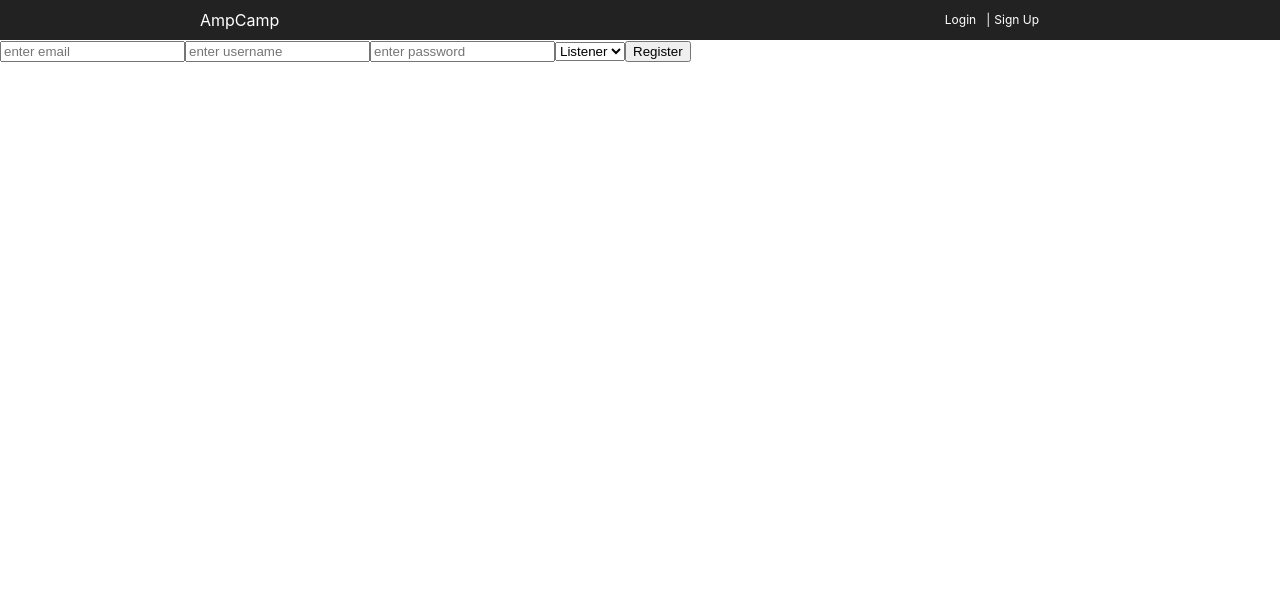
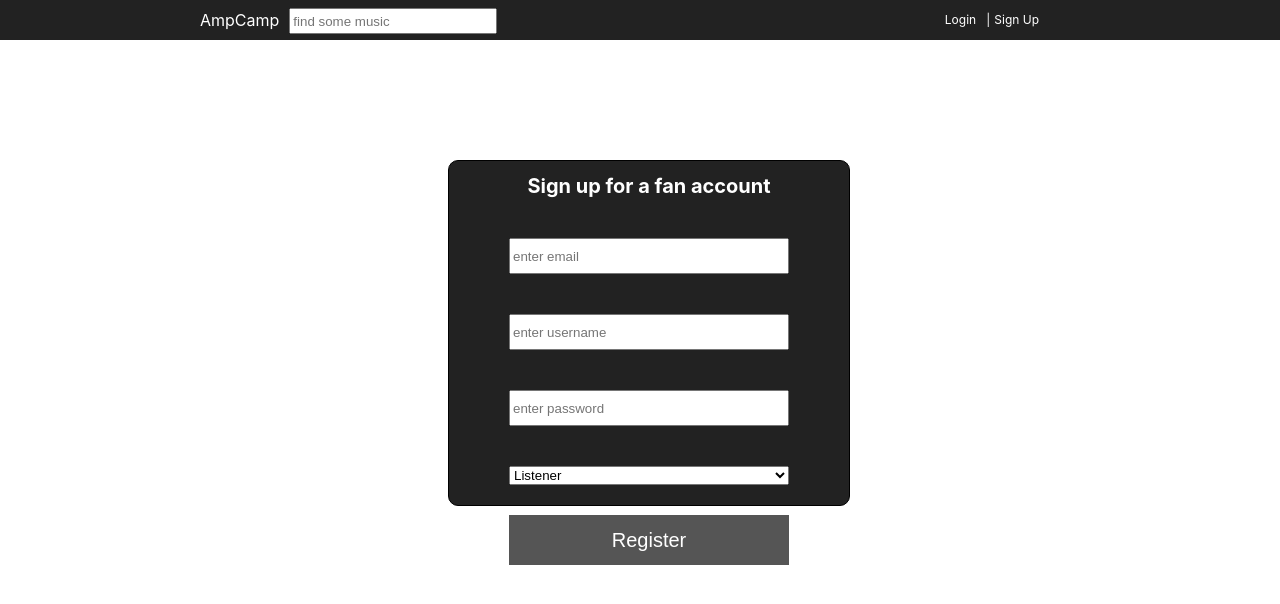
Before and after one commit to CampbellOleson/AmpCamp, a React (Create React App) app in the folder client/: page /#/register in a window 1280 px wide. Shown: the top 604 px of the page. Built offline with nearby package versions, Linux system fonts and the light colour scheme.

Commit message:
better functionality of login, signup and register popup

```diff
--- a/client/src/components/Login.js
+++ b/client/src/components/Login.js
@@ -1,11 +1,12 @@
 import React, { Component } from "react";
 import { Mutation } from "react-apollo";
 import Mutations from '../graphql/mutations.js'
+import './LoginForm.css'
 const { LOGIN_USER } = Mutations
-
 // loginUser may be login from auth.js
 
 class Login extends Component {
+
   constructor(props) {
     super(props);
 
@@ -13,31 +14,27 @@ class Login extends Component {
       username: "",
       password: "",
       errors: []
+    };
 
-    };
+
   }
 
-  //   componentWillReceiveProps(nextProps){
-  // console.log('hi!')
-  //   }
-
   updateCache(client, { data }) {
-    // console.log(data);
     client.writeData({
       data: { isLoggedIn: data.login.loggedIn }
     });
   }
-
 
   update(field) {
     return e => this.setState({ [field]: e.target.value });
   }
 
   render() {
+
     return (
       <Mutation
         mutation={LOGIN_USER}
-        onError={err => { this.setState({errors:err.graphQLErrors[0].message})}}
+        onError={err => { this.setState({ errors: err.graphQLErrors[0].message }) }}
         onCompleted={data => {
 
           const { token, username } = data.login;
@@ -49,7 +46,7 @@ class Login extends Component {
       >
         {login => (
           <div>
-            <form
+            <form id="login-form" className="log-form"
               onSubmit={e => {
                 e.preventDefault();
                 login({
@@ -60,26 +57,33 @@ class Login extends Component {
                 });
               }}
             >
-              <div>{this.state.errors}</div>
+
+              <div className="login-errors">{this.state.errors}</div>
+              <label labelfor="username">username</label>
               <input
                 value={this.state.username}
+                name="username"
                 onChange={this.update("username")}
-                placeholder="Username"
+
+                id="username"
               />
+              <label htmlFor="passWord">password</label>
 
               <input
+                name="passWord"
                 value={this.state.password}
                 onChange={this.update("password")}
                 type="password"
+                id="passWord"
                 placeholder="Password"
               />
               <button type="submit">Log In</button>
             </form>
+
           </div>
         )}
       </Mutation>
     );
   }
 }
-
 export default Login;
--- /dev/null
+++ b/client/src/components/LoginForm.css
@@ -0,0 +1,70 @@
+.log-form{
+    width: 400px;
+    margin: 0 auto;
+    height: 50%;
+    position: absolute;
+    left: 35%;
+    top: 20%;
+    background-color: #222;
+    height: 33%;
+    border-radius: 10px;
+    height: 43%;
+    border: 1px solid black;
+    display: grid;
+
+}
+
+.login-content{
+      width: 80%;
+    display: grid;
+    margin: auto;
+}
+
+.log-form h1{
+    text-align: center;
+    color: white;
+    font-size: 20px;
+    margin-bottom: 20px;
+}
+
+.log-form input{
+    display: block;
+    margin: auto;
+    margin: 20px;
+    height: 30px;
+}
+
+.log-form select{
+    display: block;
+    margin: auto;
+    margin: 20px;
+}
+
+.log-form button{
+display: block;
+    margin: auto;
+
+    height: 50px;
+    color: white;
+    font-size: 20px;
+    background-color: #555;
+    border: 0;
+    margin: 10px 20px 30px;
+}
+
+.login-errors {
+    margin: auto;
+    padding-bottom: px;
+    color: red;
+    margin-top: -13px;
+}
+
+.login-label{
+    color: white;
+    margin:20px;
+}
+
+
+.hide{
+    display: none;
+}
--- a/client/src/components/Nav.css
+++ b/client/src/components/Nav.css
@@ -5,8 +5,9 @@ ul{
 }
 
 .nav-search{
-margin-top: 11px;
-
+margin-top: 8px;
+height: 20px;
+width: 200px;
 }
 
 .outer-nav-container{
--- a/client/src/components/Nav.js
+++ b/client/src/components/Nav.js
@@ -3,20 +3,21 @@ import { ApolloConsumer } from "react-apollo";
 import { Link } from "react-router-dom";
 import { Query } from "react-apollo";
 import Queries from "../graphql/queries";
-import './Register.css'
+import './RegisterPopup.css'
 import './Nav.css'
 const { IS_LOGGED_IN } = Queries;
-
 const Nav = props => {
 
-  const revealRegister = () => {
+
+  const showRegister = () => {
     let regform = document.getElementById('reg-form')
-    if (regform.className === 'hideRegister') {
-      regform.className = 'showRegister'
-    } else {
-      regform.className = 'hideRegister'
-    }
+    regform.classList = 'showRegister'
 
+  }
+
+  const hideRegister = () => {
+    let regform = document.getElementById('reg-form')
+    regform.classList = 'hideRegister'
   }
 
   return (
@@ -32,7 +33,6 @@ const Nav = props => {
                     <div className="nav">
                       <ul className="logo">AmpCamp</ul>
                       <ul>
-                        <input type="text" className="nav-search" placeholder="find some music"></input>
                         <li><a>Profile</a>
                           <ul>
                             <li><a onClick={e => {
@@ -45,19 +45,22 @@ const Nav = props => {
                           </ul>
                         </li>
                       </ul>
+                      <input type="text" className="nav-search" placeholder="find some music"></input>
                     </div>
                   </div>
                 )
               } else {
                 return (
+
                   <div className="outer-nav-container">
 
                     <div className="nav">
+                    <input type="text" className="nav-search" placeholder="find some music"></input>
                       <ul className="logo">AmpCamp</ul>
                       <div className="login-or-signup">
-                        <a><Link id="nav-signup" onClick={revealRegister}> Sign Up</Link></a>
+                        <a><Link id="nav-signup" onClick={showRegister}>Sign Up</Link></a>
 
-                        <a ><Link id="nav-login" to="/login"> Login &nbsp;&nbsp;|</Link></a>
+                        <a ><Link onClick={hideRegister} id="nav-login" to="/login"> Login &nbsp;&nbsp;|</Link></a>
 
                         <form id="reg-form" className="hideRegister">
                           <h1> Sign up for an Amp Camp account</h1>
@@ -70,13 +73,11 @@ const Nav = props => {
                                 Sell directly to your fans with total control over your
                                 music and pricing. Easy access to your customers’ data,
                                 real-time stats, music chart reporting, and more.
-
                             </li>
                             </div>
-
                             <div className="register-info-items">
                               <img src="guitar.svg" />
-                              <a><Link id="register-fan" to="/register">Sign up as a fan</Link></a>
+                              <a><Link onClick={hideRegister} id="register-fan" to="/register">Sign up as a fan</Link></a>
 
                               <li id="fan-description">
                                 Sign up as a fan Follow your favorite artists,
--- a/client/src/components/Register.js
+++ b/client/src/components/Register.js
@@ -1,6 +1,7 @@
 import React, { Component } from "react";
 import { Mutation } from "react-apollo";
 import Mutations from "../graphql/mutations";
+import './RegisterForm.css'
 const { REGISTER_USER } = Mutations;
 class Register extends Component {
   constructor(props) {
@@ -42,7 +43,7 @@ class Register extends Component {
         update={(client, data) => this.updateCache(client, data)}
       >
         {registerUser => (
-          <form
+          <form className="registerForm"
             onSubmit={e => {
               e.preventDefault();
               registerUser({
@@ -54,8 +55,11 @@ class Register extends Component {
                 }
               });
             }}
+
           >
-            <div>{this.state.errors}</div>
+            <div className="register-content">
+              <h1> Sign up for a fan account</h1>
+
               <input
                 type="email"
                 value={this.state.email}
@@ -86,6 +90,9 @@ class Register extends Component {
               </option>
               </select>
               <button type="submit">Register</button>
+              <div className="register-errors">{this.state.errors}</div>
+
+            </div>
           </form>
         )}
       </Mutation>
--- /dev/null
+++ b/client/src/components/RegisterForm.css
@@ -0,0 +1,59 @@
+.registerForm{
+    width: 400px;
+    margin: 0 auto;
+    height: 50%;
+    position: absolute;
+    left: 35%;
+    top: 20%;
+    background-color: #222;
+    height: 33%;
+    border-radius: 10px;
+    height: 43%;
+    border: 1px solid black;
+    display: grid;
+}
+
+.register-content{
+      width: 80%;
+    display: grid;
+    margin: auto;
+}
+
+.registerForm h1{
+    text-align: center;
+    color: white;
+    font-size: 20px;
+    margin-bottom: 20px;
+}
+
+.registerForm input{
+    display: block;
+    margin: auto;
+    margin: 20px;
+    height: 30px;
+}
+
+.registerForm select{
+    display: block;
+    margin: auto;
+    margin: 20px;
+}
+
+.registerForm button{
+display: block;
+    margin: auto;
+
+    height: 50px;
+    color: white;
+    font-size: 20px;
+    background-color: #555;
+    border: 0;
+    margin: 10px 20px 30px;
+}
+
+.register-errors {
+    margin: auto;
+    padding-bottom: px;
+    color: red;
+    margin-top: -13px;
+}
--- a/client/src/components/Register.css
+++ b/client/src/components/RegisterPopup.css
@@ -9,6 +9,7 @@
     height: 33%;
     border-radius: 10px;
     height: 43%;
+        z-index: 20;
 }
 
 .hideRegister{
@@ -32,9 +33,6 @@
     float: left;
     margin-top: 6px;
 }
-
-
-
 
 .register-info-container {
     width: 80%;
```
Lines whose indentation alone changed are shown as unchanged.
